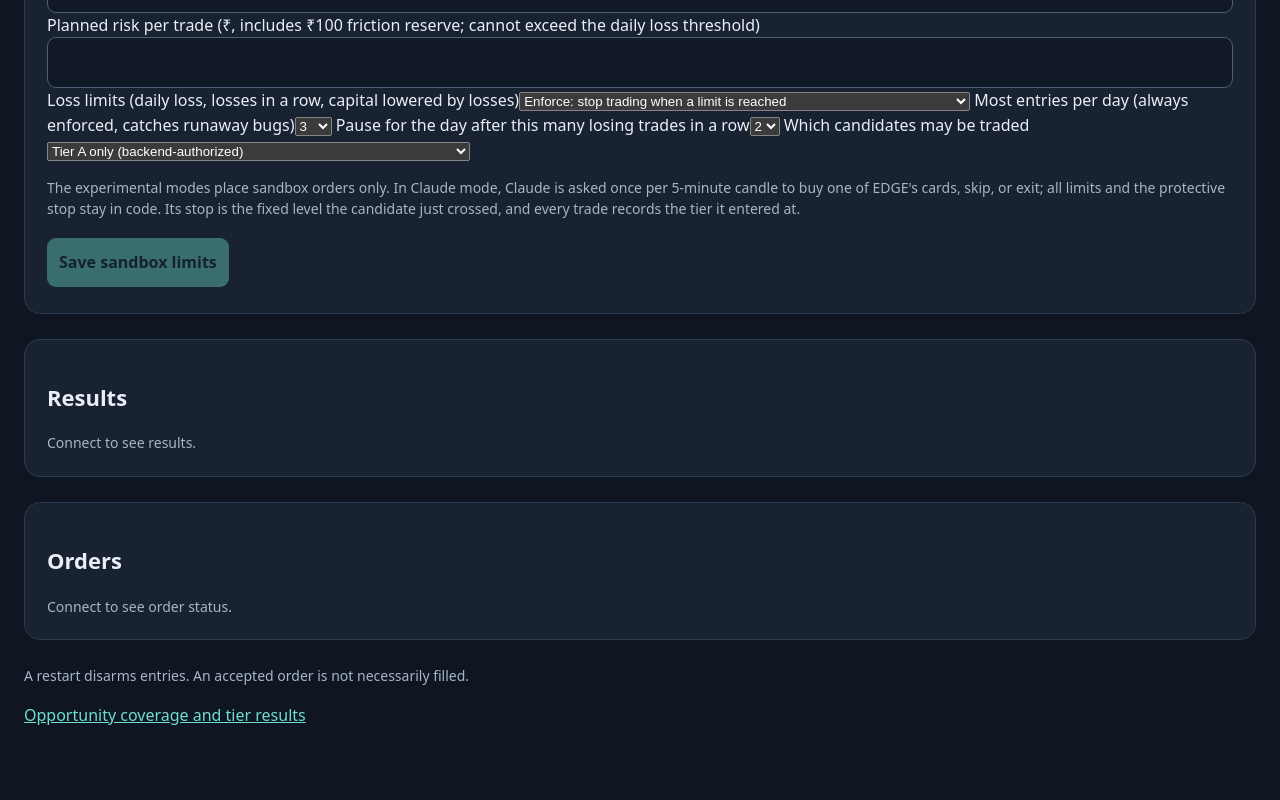
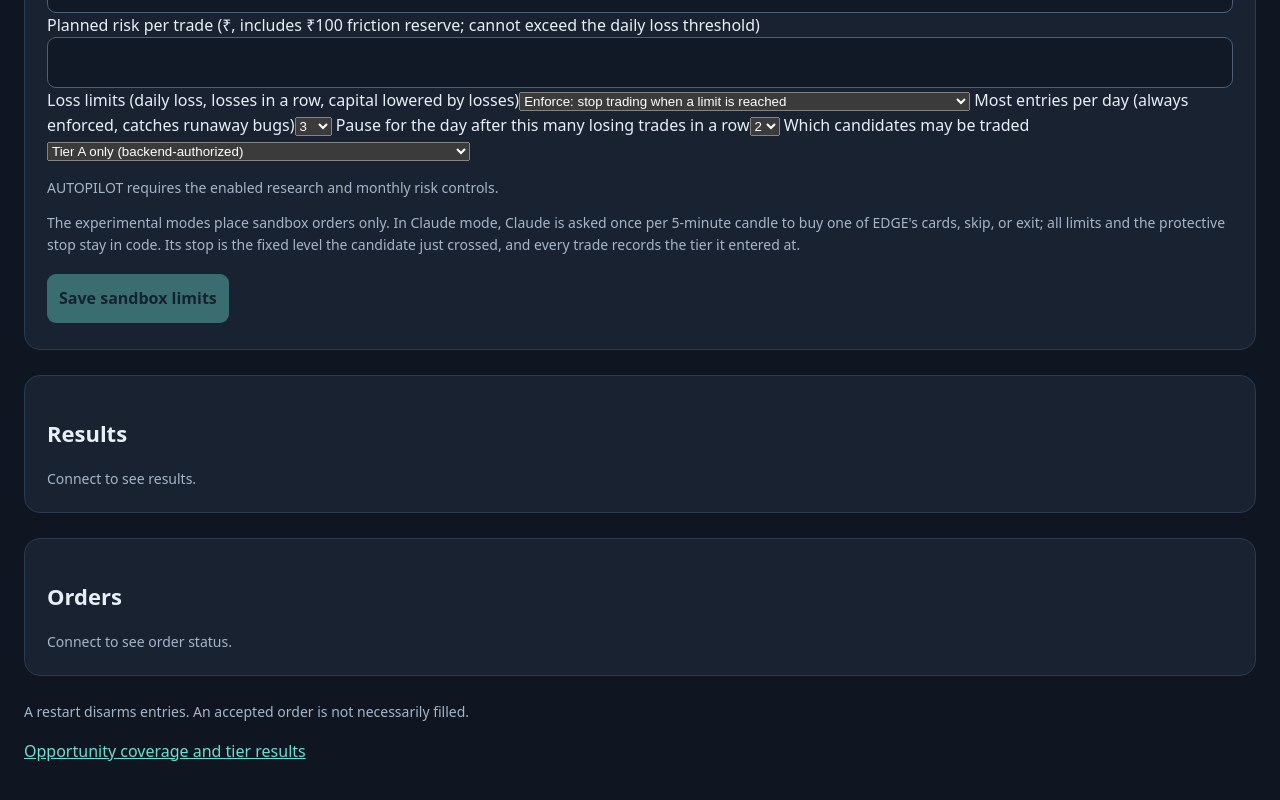
Before and after one commit to bhaumiknaiksi-debug/edge-backend, a website: page src/execution/control.html in a window 1280 px wide. Shown: the part 996-1796 px from the top of the page. Before the commit the page ends 1764 px from the top, so only its background shows below. Drawn offline with Linux system fonts and the light colour scheme; files that its build step writes are made by us from their sources; no server answers; files whose address does not match are found by name.

Commit message:
Expose guarded AUTOPILOT control and require exact evidence readback: src/execution/control.html

```diff
--- a/src/execution/control.html
+++ b/src/execution/control.html
@@ -9,7 +9,7 @@
 <label for="limit-mode">Loss limits (daily loss, losses in a row, capital lowered by losses)</label><select id="limit-mode"><option value="ENFORCE">Enforce: stop trading when a limit is reached</option><option value="RECORD_ONLY">Record only (paper): keep trading, note what each limit would have done</option></select>
 <label for="max-trades">Most entries per day (always enforced, catches runaway bugs)</label><select id="max-trades"><option>1</option><option>2</option><option selected>3</option><option>4</option><option>5</option><option>6</option><option>7</option><option>8</option><option>9</option><option>10</option></select>
 <label for="max-losses">Pause for the day after this many losing trades in a row</label><select id="max-losses"><option>1</option><option selected>2</option><option>3</option><option>4</option><option>5</option></select>
-<label for="entry-mode">Which candidates may be traded</label><select id="entry-mode"><option value="AUTHORITATIVE_A_ONLY">Tier A only (backend-authorized)</option><option value="OPENING_RANGE_SHADOW_V1">Any tier, after its fixed opening-range level is crossed (experimental)</option><option value="CLAUDE_DECIDES_V1">Claude decides from EDGE's cards (experimental, needs API key)</option></select>
+<label for="entry-mode">Which candidates may be traded</label><select id="entry-mode"><option value="AUTHORITATIVE_A_ONLY">Tier A only (backend-authorized)</option><option value="OPENING_RANGE_SHADOW_V1">Any tier, after its fixed opening-range level is crossed (experimental)</option><option value="CLAUDE_DECIDES_V1">Claude decides from EDGE's cards (experimental, needs API key)</option><option id="autopilot-option" value="AUTOPILOT_PAPER_V1" disabled>AUTOPILOT V1 — IMPULSE + REAPER (paper experiment)</option></select><p id="autopilot-line" class="muted">AUTOPILOT requires the enabled research and monthly risk controls.</p>
 <p id="advisor-line" class="muted"></p><p class="muted">The experimental modes place sandbox orders only. In Claude mode, Claude is asked once per 5-minute candle to buy one of EDGE's cards, skip, or exit; all limits and the protective stop stay in code. Its stop is the fixed level the candidate just crossed, and every trade records the tier it entered at.</p>
 <p id="goal-ratio" class="muted"></p><button id="save-policy" disabled>Save sandbox limits</button></section>
 <section><h2>Results</h2><div id="tier-summary" class="muted">Connect to see results.</div></section>
```
